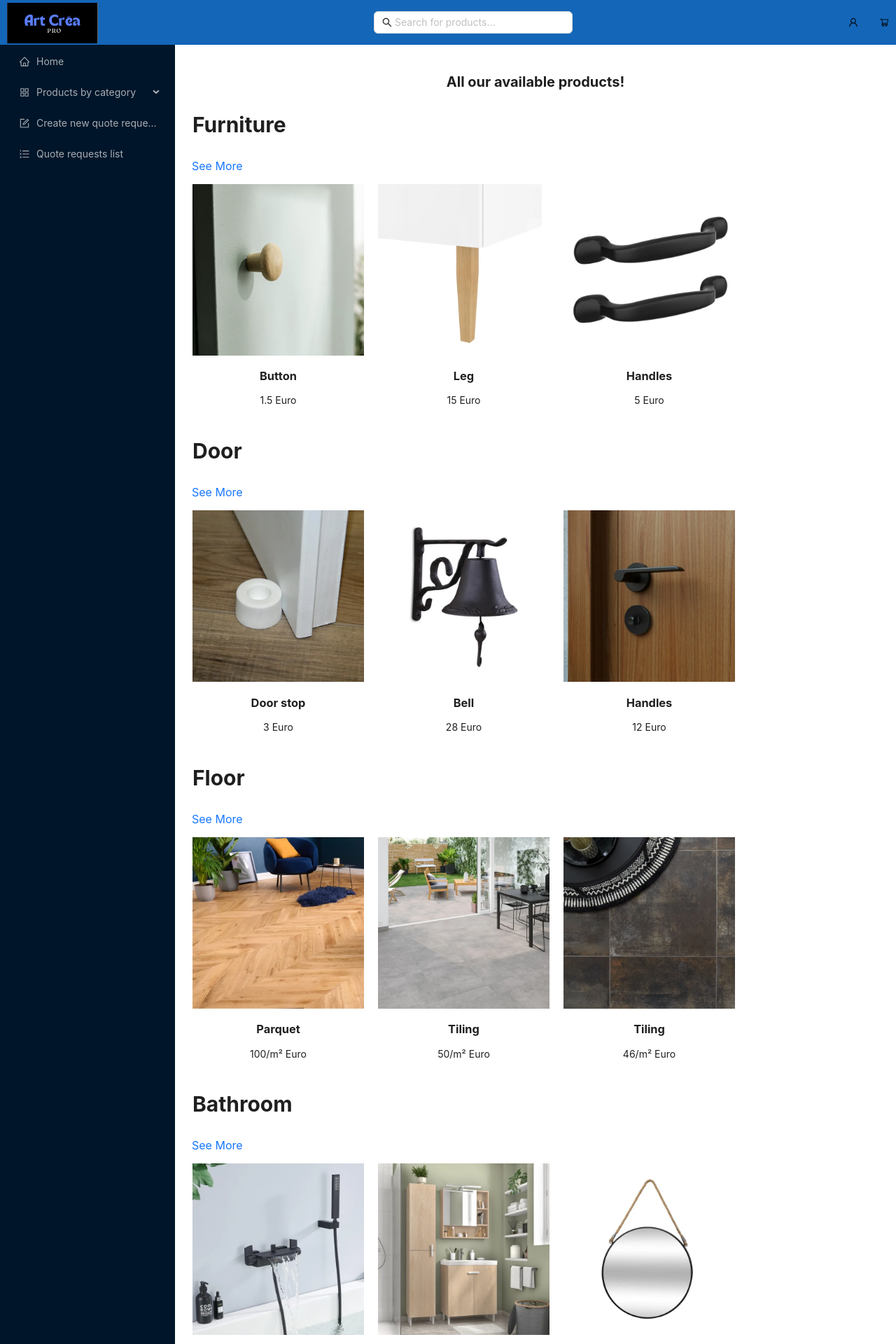
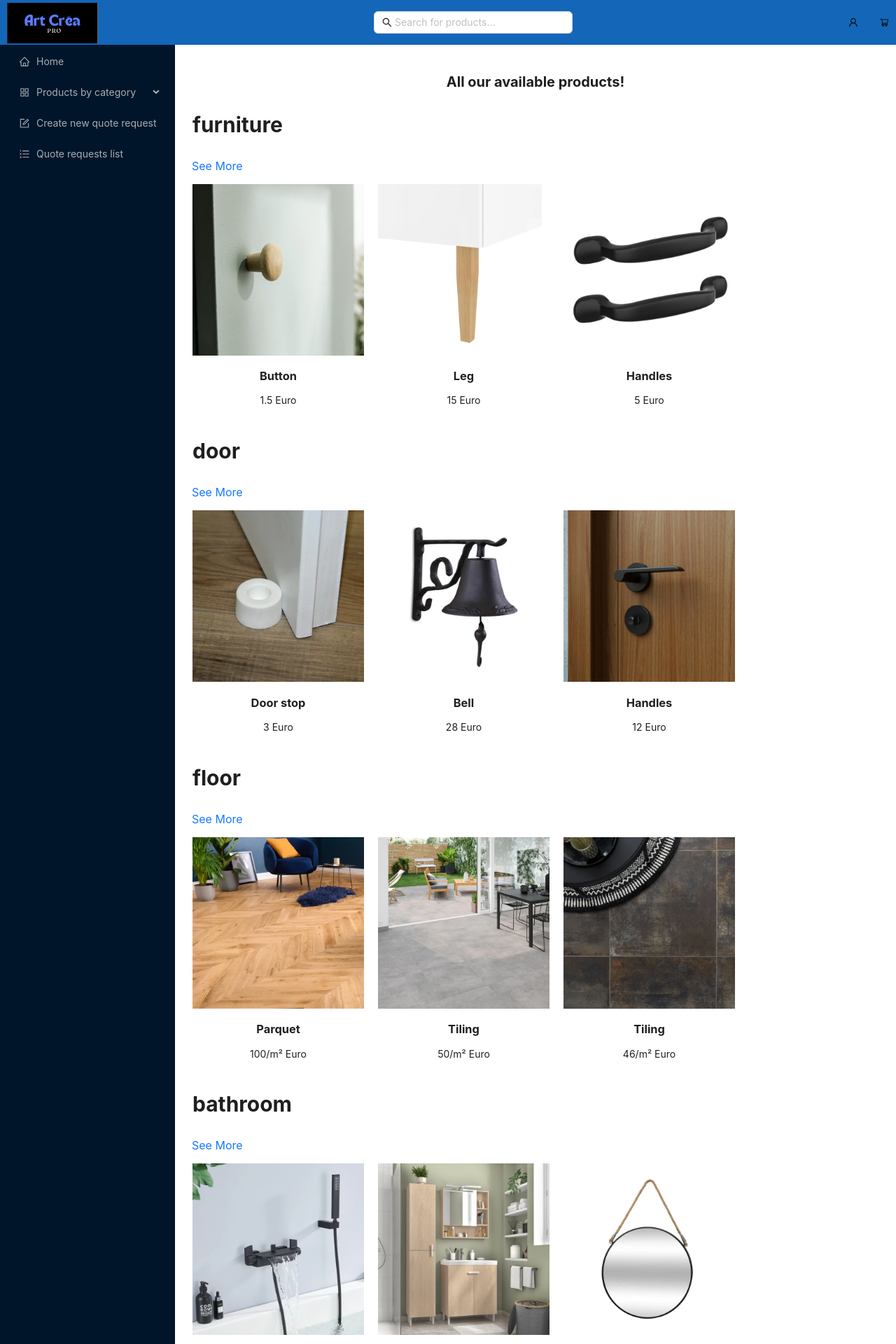
Before and after one commit to Sarrabah/RNCP_Project, a React (Create React App) app in the folder frontend/: page /homepage in a window 1280 px wide. Shown: the top 1920 px of the page at 70% size. Built offline with nearby package versions, Linux system fonts and the light colour scheme.

Commit message:
refactor: Renaming with lowercase

```diff
--- a/frontend/src/components/SideBar.tsx
+++ b/frontend/src/components/SideBar.tsx
@@ -24,21 +24,21 @@ const Sidebar: React.FC = () => {
           title="Products by category"
         >
           <Menu.Item key="2.1">
-            <a href="/category/furniture">Furniture Hardware</a>
+            <a href="/category/furniture">Furniture</a>
           </Menu.Item>
 
           <Menu.Item key="2.2">
-            <a href="/category/bathroom">Bathroom Hardware</a>
+            <a href="/category/bathroom">Bathroom</a>
           </Menu.Item>
           <Menu.Item key="2.3">
-            <a href="/category/door">Door Hardware</a>
+            <a href="/category/door">Door</a>
           </Menu.Item>
           <Menu.Item key="2.4">
-            <a href="/category/floor">Floor Covering</a>
+            <a href="/category/floor">Floor</a>
           </Menu.Item>
         </SubMenu>
         <Menu.Item key="3" icon={<FormOutlined />}>
-          Create new quote requests
+          Create new quote request
         </Menu.Item>
         <Menu.Item key="4" icon={<OrderedListOutlined />}>
           Quote requests list
--- a/frontend/src/pages/HomePage.tsx
+++ b/frontend/src/pages/HomePage.tsx
@@ -26,115 +26,115 @@ export const products: ProductProps[] = [
     image: bouton,
     name: 'Button',
     price: '1.5 Euro',
-    category: 'Furniture',
+    category: 'furniture',
   },
   {
     id: 2,
     image: stopporte,
     name: 'Door stop',
     price: '3 Euro',
-    category: 'Door',
+    category: 'door',
   },
   {
     id: 3,
     image: parquet,
     name: 'Parquet',
     price: '100/m² Euro',
-    category: 'Floor',
+    category: 'floor',
   },
   {
     id: 4,
     image: robinet,
     name: 'Faucet',
     price: '129 Euro',
-    category: 'Bathroom',
+    category: 'bathroom',
   },
   {
     id: 5,
     image: pied,
     name: 'Leg',
     price: '15 Euro',
-    category: 'Furniture',
+    category: 'furniture',
   },
   {
     id: 6,
     image: poignées,
     name: 'Handles',
     price: '5 Euro',
-    category: 'Furniture',
+    category: 'furniture',
   },
   {
     id: 7,
     image: rampe,
     name: 'Rump',
     price: '46 Euro',
-    category: 'Furniture',
+    category: 'furniture',
   },
   {
     id: 8,
     image: cloche,
     name: 'Bell',
     price: '28 Euro',
-    category: 'Door',
+    category: 'door',
   },
   {
     id: 9,
     image: poignéesporte,
     name: 'Handles',
     price: '12 Euro',
-    category: 'Door',
+    category: 'door',
   },
   {
     id: 10,
     image: tirant,
     name: 'Door puller',
     price: '30 Euro',
-    category: 'Door',
+    category: 'door',
   },
   {
     id: 11,
     image: carrelage,
     name: 'Tiling',
     price: '50/m² Euro',
-    category: 'Floor',
+    category: 'floor',
   },
   {
     id: 12,
     image: carrelagec1,
     name: 'Tiling',
     price: '46/m² Euro',
-    category: 'Floor',
+    category: 'floor',
   },
   {
     id: 13,
     image: carrelagec2,
     name: 'Tiling',
     price: '27/m² Euro',
-    category: 'Floor',
+    category: 'floor',
   },
   {
     id: 14,
     image: ensemblemeublevasque,
     name: 'vanity unit set',
     price: '248 Euro',
-    category: 'Bathroom',
+    category: 'bathroom',
   },
   {
     id: 15,
     image: miroir,
     name: 'Mirror',
     price: '19 Euro',
-    category: 'Bathroom',
+    category: 'bathroom',
   },
   {
     id: 16,
     image: vasque,
     name: 'Basin',
     price: '46 Euro',
-    category: 'Bathroom',
+    category: 'bathroom',
   },
 ];
-const categories: string[] = ['Furniture', 'Door', 'Floor', 'Bathroom'];
+const categories: string[] = ['furniture', 'door', 'floor', 'bathroom'];
 const Homepage: React.FC = () => {
   return (
     <div>
```
